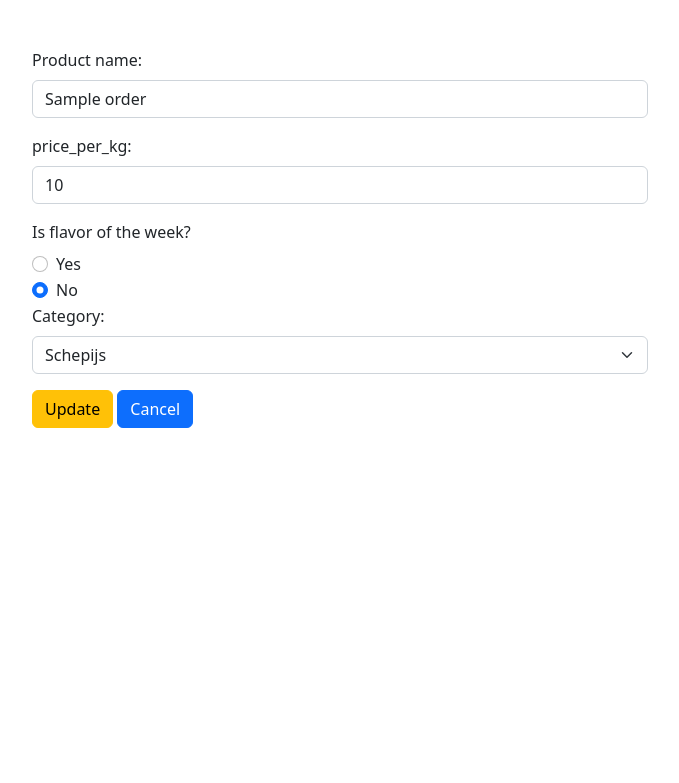
After one commit to Joudi-Mo/ijssalon-De-Roset, a PHP site: page /views/medewerker/bestelling_update.php?id=1 in a window 1280 px wide. The commit adds this page. Shown: the top 783 px of the page, without its empty margins (300-979 px from the left). Run offline with PHP 8.4, Linux system fonts and the light colour scheme; tables that the repository leaves empty or names only in its code hold one stand-in row (values such as "Sample post"); some libraries are stand-ins or nearby versions.

Commit message:
bestellingen pagina

```diff
--- /dev/null
+++ b/views/medewerker/bestelling_update.php
@@ -0,0 +1,66 @@
+<?php
+session_start();
+// var_dump($_SESSION["is_logged_in"]);die;
+// var_dump($_GET);die;
+require "../../Classes/Database.php";
+$id = $_GET['id'];
+$sql = "SELECT * FROM `orders` where id = $id";
+
+if ($result = mysqli_query($conn, $sql)) {
+    $product = mysqli_fetch_assoc($result);
+    if (is_null($product)) {
+        //header("location: ../home_personeel.php");
+    }
+}
+?>
+<!DOCTYPE html>
+<html lang="en">
+
+<head>
+    <title>Product update</title>
+    <?php include '../head.php'; ?>
+</head>
+
+<body id="body">
+    <div style="width: 50%;" class="updateForm container mt-5">
+        <form action="product_update_verwerk.php" method="POST">
+            <input type="hidden" name="id" value="<?php echo $product['id'] ?>">
+            <div class="mb-3">
+                <label class="form-label" for="name">Product name:</label>
+                <input value="<?php echo $product['name'] ?>" class="form-control" type="text" name="name">
+            </div>
+
+            <div class="mb-3">
+                <label class="form-label" for="price_per_kg">price_per_kg:</label>
+                <input value="<?php echo $product['price_per_kg'] ?>" class="form-control" type="text" name="price_per_kg">
+            </div>
+
+            <label class="form-label" for="">Is flavor of the week?</label>
+            <div class="form-check">
+                <input value="true" class="form-check-input" type="radio" name="flexRadioDefault" id="flexRadioDefault1">
+                <label class="form-check-label" for="flexRadioDefault1">
+                    Yes
+                </label>
+            </div>
+            <div class="form-check">
+                <input value="false" class="form-check-input" type="radio" name="flexRadioDefault" id="flexRadioDefault2" checked>
+                <label class="form-check-label" for="flexRadioDefault2">
+                    No
+                </label>
+            </div>
+
+            <label class="form-label" for="category">Category:</label>
+            <select name="category" class="form-select mb-2" aria-label="Default select example">
+                <option value="schepijs">Schepijs</option>
+                <option value="softijs">Softijs</option>
+                <option value="waterijs">Waterijs</option>
+            </select>
+
+            <button class="btn btn-warning mt-2" name="submit">Update</button>
+            <a class="btn btn-primary mt-2" href="producten_overzicht.php">Cancel</a>
+        </form>
+    </div>
+
+</body>
+
+</html>
--- a/views/medewerker/medewerker_header.php
+++ b/views/medewerker/medewerker_header.php
@@ -14,9 +14,9 @@
         </a>
 
         <ul class="nav nav-pills">
-            <li class="nav-item"><a href="dashboard.php" class="nav-link text-dark">Dashboard</a></li>
+            <li class="nav-item"><a href="#" class="nav-link text-dark">Dashboard</a></li>
             <li class="nav-item"><a href="producten_overzicht.php" class="nav-link text-dark">Producten</a></li>
-            <li class="nav-item"><a href="" class="nav-link text-dark">Bestellingen</a></li>
+            <li class="nav-item"><a href="medewerker_bestellingen.php" class="nav-link text-dark">Bestellingen</a></li>
             <li class="nav-item"><a href="../login.php" class="btn btn-danger">Log out</a></li>
         </ul>
     </header>
```
Also changed, not shown: views/medewerker/bestelling_delete.php (added, +10 -0 lines), views/medewerker/bestelling_update_verwerk.php (added, +45 -0 lines), views/medewerker/medewerker_bestellingen.php (added, +63 -0 lines), views/medewerker/producten_overzicht.php (+5 -4 lines).
